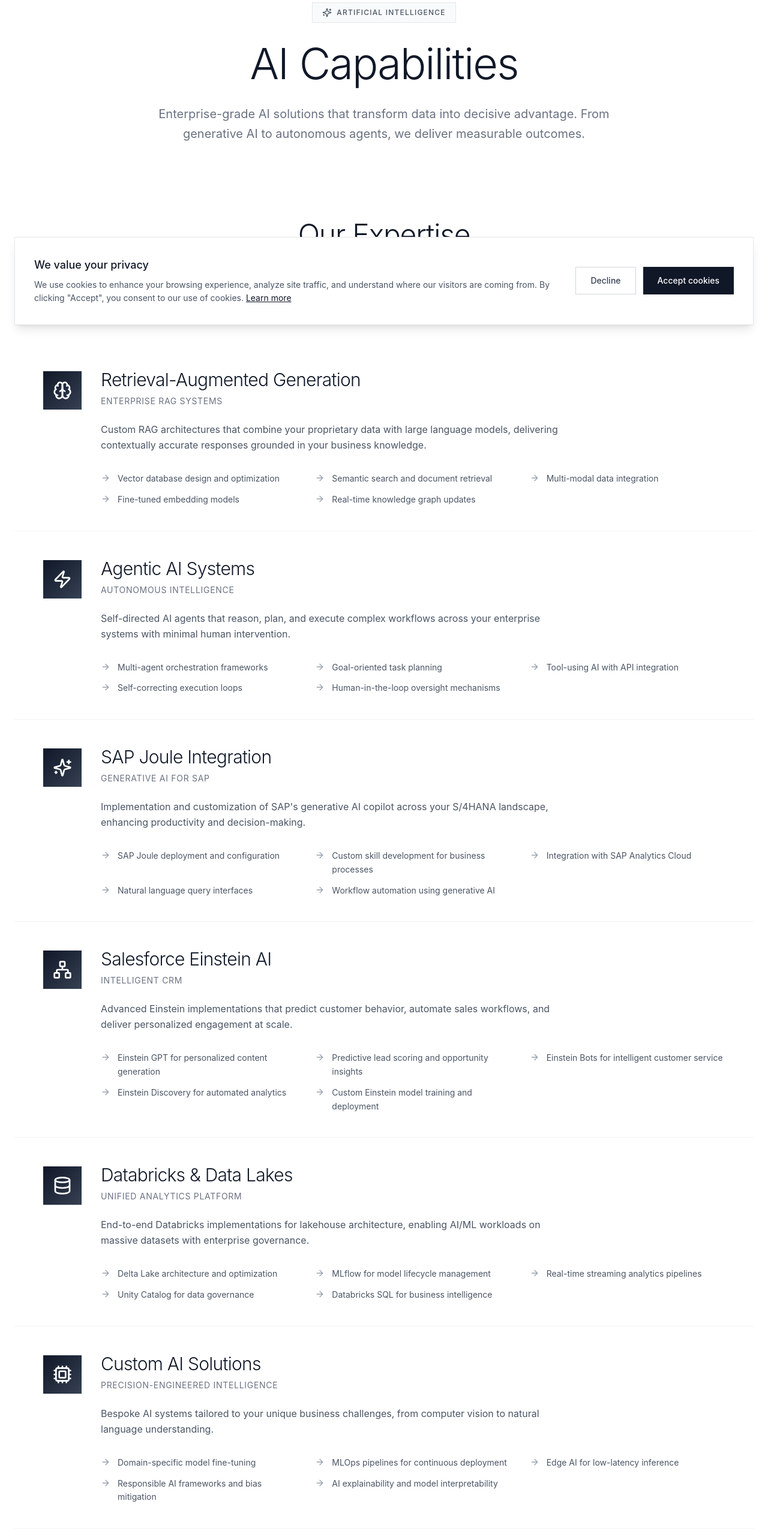
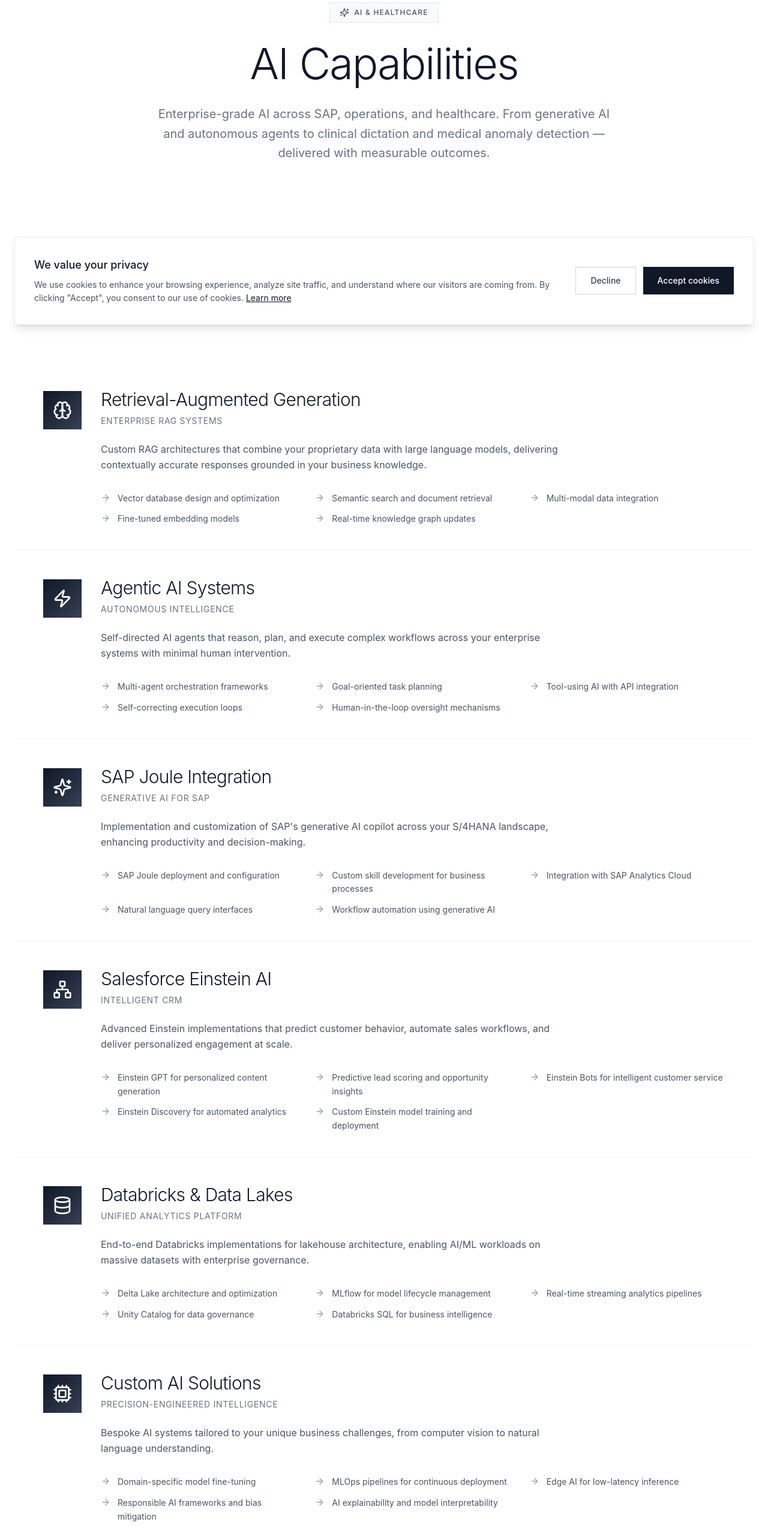
Before and after one commit to A2TechConsult/ASquared2, a React (Vite) app: page /ai-capabilities in a window 1280 px wide. Shown: the part 234-2797 px from the top of the page at 60% size. Built offline with nearby package versions, Linux system fonts and the light colour scheme.

Commit message:
AICapabilities: add 3 healthcare capabilities + 3 healthcare projects + compliance section

```diff
--- a/src/app/pages/AICapabilities.tsx
+++ b/src/app/pages/AICapabilities.tsx
@@ -1,6 +1,6 @@
 import { motion } from 'motion/react';
 import { Link } from 'react-router-dom';
-import { Sparkles, Database, Cpu, Brain, Zap, Network, ArrowRight, TrendingUp } from 'lucide-react';
+import { Sparkles, Database, Cpu, Brain, Zap, Network, ArrowRight, TrendingUp, Mic, FileText, Activity, ShieldCheck } from 'lucide-react';
 
 export function AICapabilities() {
   const capabilities = [
@@ -82,6 +82,45 @@ export function AICapabilities() {
         'AI explainability and model interpretability',
       ],
     },
+    {
+      icon: Mic,
+      title: 'Clinical AI & Ambient Dictation',
+      subtitle: 'Healthcare — Speech & Documentation',
+      description: 'HIPAA-ready ambient dictation and clinical scribing that captures the physician-patient encounter and produces structured notes, orders, and codes.',
+      features: [
+        'Azure Speech + medical ASR with specialty vocabularies',
+        'Structured SOAP note generation',
+        'ICD-10 / CPT coding assistance',
+        'EHR write-back (Epic, Cerner, Meditech)',
+        'Clinician review and sign-off workflows',
+      ],
+    },
+    {
+      icon: FileText,
+      title: 'Lab Documents & Cross-EHR Mapping',
+      subtitle: 'Healthcare — Interoperability',
+      description: 'Automated conversion of lab PDFs, scanned reports, and legacy formats into HL7 v2 and FHIR R4/R5, with cross-EHR case mapping for continuity of care.',
+      features: [
+        'PDF / image to HL7 v2 and FHIR conversion',
+        'USCDI v4 and payer data model alignment',
+        'Cross-EHR patient and case reconciliation',
+        'Document AI with specialty validators',
+        'Audit trails for 21 CFR Part 11',
+      ],
+    },
+    {
+      icon: Activity,
+      title: 'Medical Anomaly Detection',
+      subtitle: 'Healthcare — Real-Time Signals',
+      description: 'Real-time anomaly detection across vitals, imaging, and surgical / triage video to surface early sepsis, deterioration, and procedural risks.',
+      features: [
+        'ICU vitals streaming and early-warning scoring',
+        'Surgical and triage video analysis',
+        'Imaging triage with radiologist workflow',
+        'Alerting that respects clinical escalation paths',
+        'Model monitoring and bias mitigation',
+      ],
+    },
   ];
 
   const deliveryApproach = [
@@ -122,6 +161,29 @@ export function AICapabilities() {
       solution: 'Salesforce Einstein Discovery with external data enrichment and custom algorithms',
       impact: '18% forecast accuracy improvement, $12M inventory optimization',
     },
+    {
+      title: 'Ambient Dictation — 7-Hospital System',
+      challenge: 'Regional health system needed to reduce clinician documentation burden across 7 hospitals',
+      solution: 'Deployed ambient dictation with Azure Speech, specialty vocabularies, and Epic write-back',
+      impact: '62% reduction in after-hours charting, higher clinician satisfaction scores',
+    },
+    {
+      title: 'PDF-to-HL7 Lab Pipeline — MedTech ISV',
+      challenge: 'MedTech ISV needed to ingest lab PDFs from 300+ facilities into a FHIR-based platform',
+      solution: 'Document AI pipeline converting PDFs to HL7 v2 and FHIR R4 with specialty validators',
+      impact: '94% straight-through processing, days-to-minutes turnaround for new facilities',
+    },
+    {
+      title: 'ICU Anomaly Detection — Early Sepsis',
+      challenge: 'Academic medical center wanted earlier detection of sepsis in ICU populations',
+      solution: 'Streaming anomaly detection on vitals and labs with clinician-tuned escalation paths',
+      impact: 'Alerts 4–6 hours earlier than standard scoring, with reduced alert fatigue',
+    },
+  ];
+
+  const compliance = [
+    'HIPAA', 'HITRUST', 'SOC 2 Type II', 'ISO 27001', 'ISO 27701',
+    'HL7 v2', 'FHIR R4/R5', 'USCDI v4', '21 CFR Part 11', 'EU GDPR', 'EU AI Act', 'BAA-ready',
   ];
 
   return (
@@ -137,7 +199,7 @@ export function AICapabilities() {
             <div className="inline-flex items-center gap-2 px-4 py-2 bg-gray-50 border border-gray-200 mb-8">
               <Sparkles className="size-4 text-gray-600" />
               <span className="text-xs font-medium uppercase tracking-widest text-gray-600">
-                Artificial Intelligence
+                AI & Healthcare
               </span>
             </div>
 
@@ -146,7 +208,7 @@ export function AICapabilities() {
             </h1>
 
             <p className="text-xl text-gray-500 max-w-3xl mx-auto leading-relaxed">
-              Enterprise-grade AI solutions that transform data into decisive advantage. From generative AI to autonomous agents, we deliver measurable outcomes.
+              Enterprise-grade AI across SAP, operations, and healthcare. From generative AI and autonomous agents to clinical dictation and medical anomaly detection — delivered with measurable outcomes.
             </p>
           </motion.div>
         </div>
@@ -166,7 +228,7 @@ export function AICapabilities() {
               Our Expertise
             </h2>
             <p className="text-lg text-gray-500 max-w-2xl mx-auto">
-              Precision-engineered AI systems designed for enterprise scale, security, and governance.
+              Precision-engineered AI systems designed for enterprise scale, security, and governance — including HIPAA-ready healthcare workflows.
             </p>
           </motion.div>
 
@@ -294,7 +356,7 @@ export function AICapabilities() {
               Representative Projects
             </h2>
             <p className="text-lg text-gray-500 max-w-2xl mx-auto">
-              Real implementations delivering measurable business value.
+              Real implementations delivering measurable business value — across enterprise AI and healthcare.
             </p>
           </motion.div>
 
@@ -364,6 +426,39 @@ export function AICapabilities() {
         </div>
       </section>
 
+      {/* Compliance Badges */}
+      <section className="px-6 mb-32">
+        <div className="max-w-5xl mx-auto">
+          <motion.div
+            initial={{ opacity: 0 }}
+            whileInView={{ opacity: 1 }}
+            transition={{ duration: 0.8 }}
+            viewport={{ once: true }}
+            className="text-center"
+          >
+            <div className="inline-flex items-center gap-2 mb-6">
+              <ShieldCheck className="size-5 text-gray-700" />
+              <span className="text-xs font-medium uppercase tracking-widest text-gray-500">
+                Security & Compliance
+              </span>
+            </div>
+            <h2 className="text-3xl font-light text-gray-900 mb-10 tracking-tight">
+              Built for regulated environments
+            </h2>
+            <div className="flex flex-wrap gap-2 justify-center">
+              {compliance.map((item) => (
+                <span
+                  key={item}
+                  className="text-xs uppercase tracking-wider text-gray-600 bg-gray-50 border border-gray-200 px-3 py-1.5"
+                >
+                  {item}
+                </span>
+              ))}
+            </div>
+          </motion.div>
+        </div>
+      </section>
+
       {/* CTA */}
       <section className="px-6 py-32 bg-gradient-to-b from-white to-gray-50">
         <div className="max-w-4xl mx-auto text-center">
```
